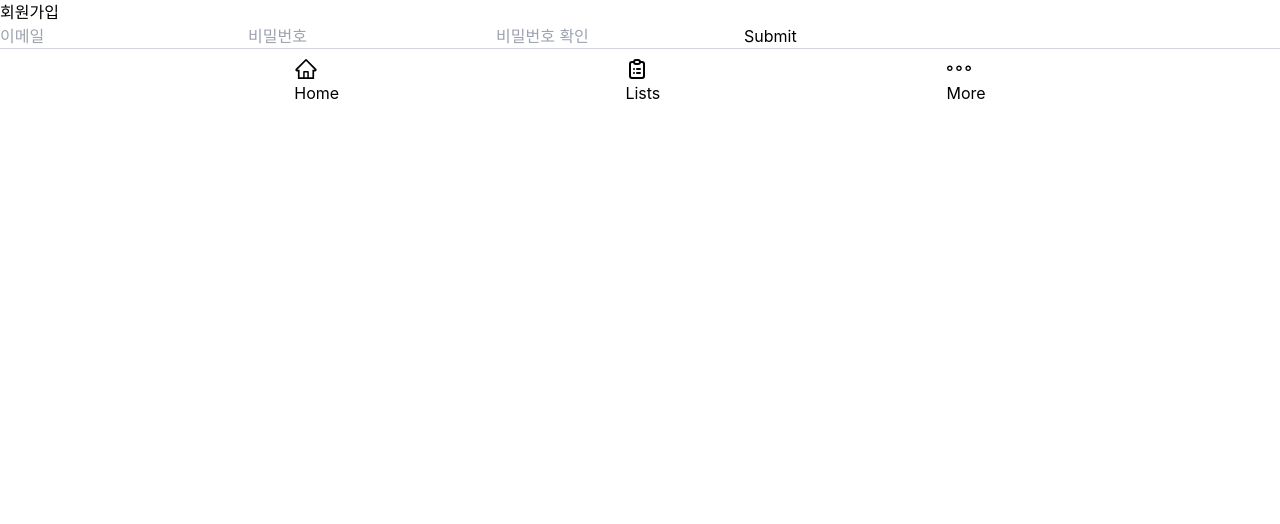
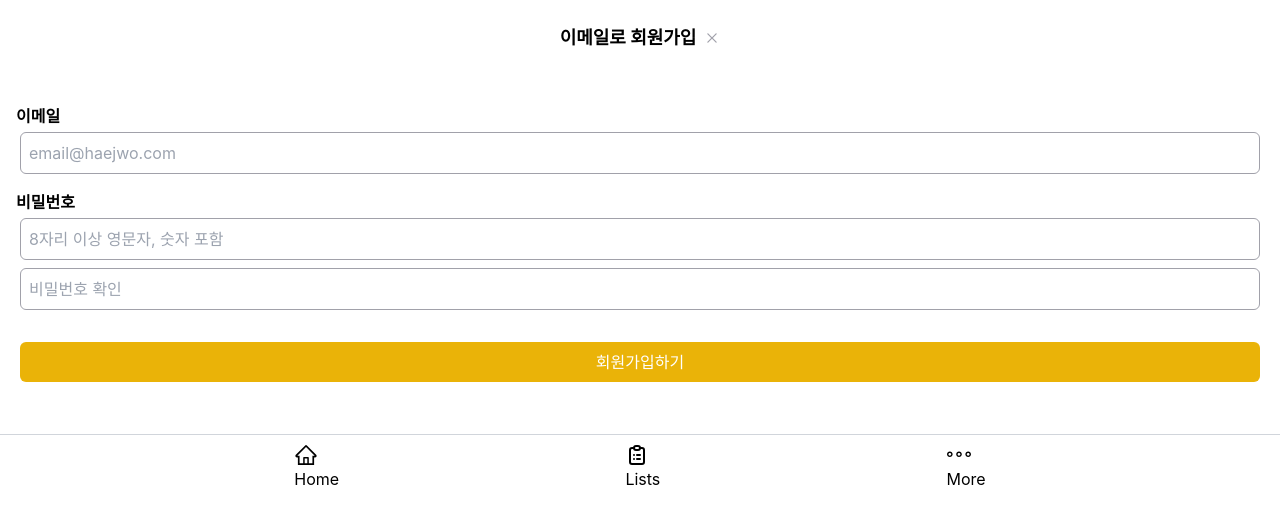
Before and after one commit to haejwo/haejwo-react-frontend, a React (Create React App) app: page /signup in a window 1280 px wide. Shown: the top 524 px of the page. Built offline with nearby package versions, Linux system fonts and the light colour scheme; no server answers.

Commit message:
style: signup component

```diff
--- a/src/pages/Accounts/Signup.jsx
+++ b/src/pages/Accounts/Signup.jsx
@@ -3,6 +3,8 @@ import { useForm } from 'react-hook-form';
 import { yupResolver } from '@hookform/resolvers/yup';
 import * as yup from 'yup';
 import axios from "axios";
+import { Link } from 'react-router-dom';
+import { RxCross2 } from 'react-icons/rx';
 
 export default function Signup() {
     const formSchema = yup.object({
@@ -46,26 +48,42 @@ export default function Signup() {
               }
     // const onSubmit = (data) => console.log(data);
     return (
-      <div className="App">
-        <h1>회원가입</h1>
-        <form onSubmit={handleSubmit(registerRes)}>
-          <input name="email" placeholder="이메일" {...register('email')} />
-          {errors.email && <p>{errors.email.message}</p>}
+      <div className="flex flex-col justify-center items-center p-4">
+        <div className='flex bg-fixed my-2'>
+          <h1 className='font-bold text-lg'>이메일로 회원가입</h1>
+          <Link to='/login'><RxCross2 className='text-zinc-400 mt-1.5 ml-2'/></Link>
+        </div>
+        <form onSubmit={handleSubmit(registerRes)}
+          className='w-screen flex flex-col item-center m-4 p-4'>
+          <p className='font-bold mt-3'>이메일</p>
+          <input
+            name="email"
+            placeholder="email@haejwo.com"
+            {...register('email')}
+            className='p-2 m-1 border-solid border border-zinc-400 rounded-md'/>
+          {errors.email && <p className='text-yellow-500 ml-2'>{errors.email.message}</p>}
+          <p className='font-bold mt-3'>비밀번호</p>
           <input
             type="password"
             name="password1"
-            placeholder="비밀번호"
+            placeholder="8자리 이상 영문자, 숫자 포함"
             {...register('password1')}
+            className='p-2 m-1 border-solid border border-zinc-400 rounded-md'
           />
-          {errors.password1 && <p>{errors.password1.message}</p>}
+          {errors.password1 && <p className='text-yellow-500 ml-2'>{errors.password1.message}</p>}
           <input
             type="password"
             name="password2"
             placeholder="비밀번호 확인"
             {...register('password2')}
+            className='p-2 m-1 border-solid border border-zinc-400 rounded-md'
           />
-          {errors.password2 && <p>{errors.password2.message}</p>}
-          <input type="submit" disabled={errors && !watch() }/>
+          {errors.password2 && <p className='text-yellow-500 ml-2'>{errors.password2.message}</p>}
+          <input
+            type="submit"
+            disabled={errors && !watch()}
+            value="회원가입하기"
+            className='p-2 m-1 mt-7 bg-yellow-500 text-white text-semibold rounded-md'/>
         </form>
       </div>
     );
```
